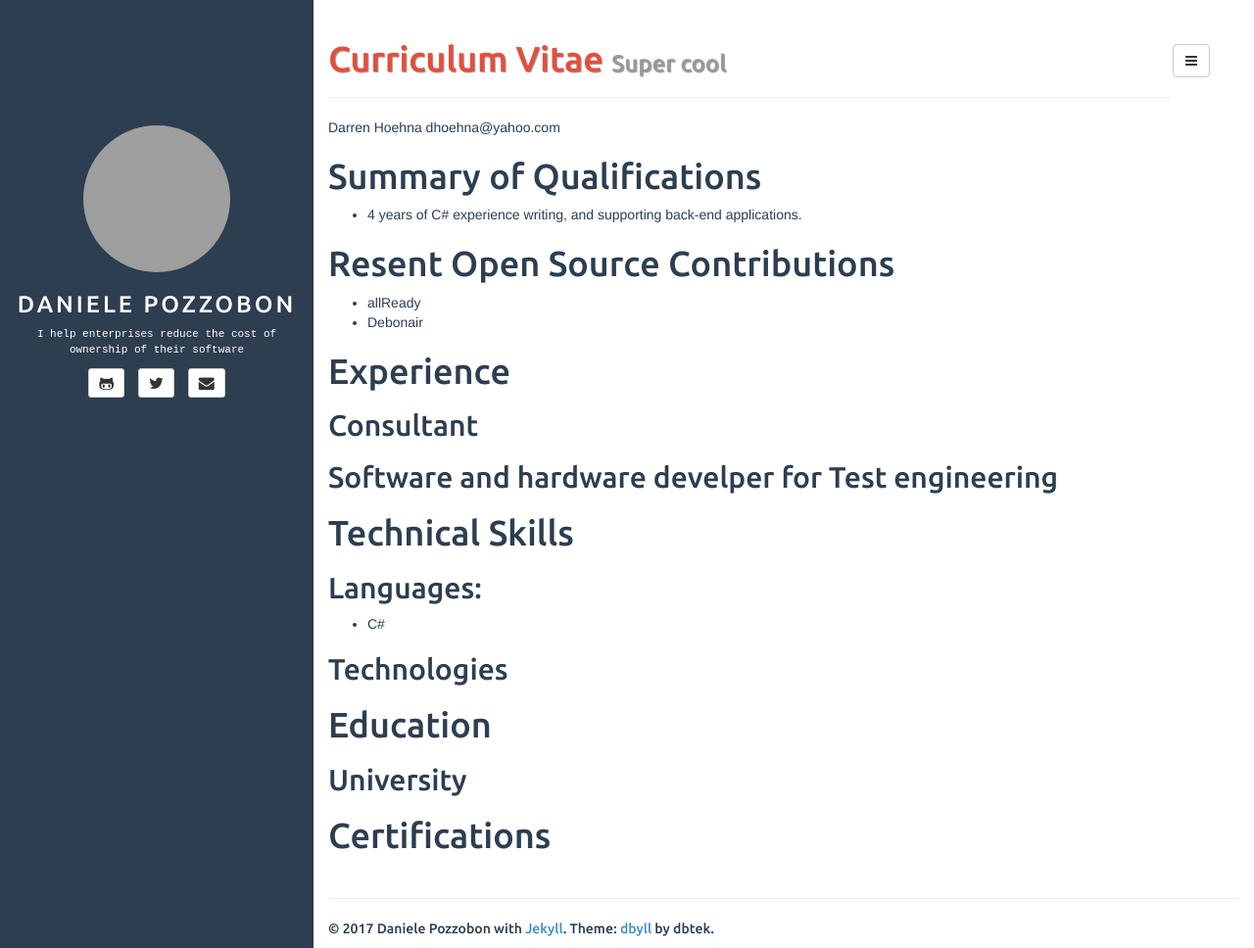
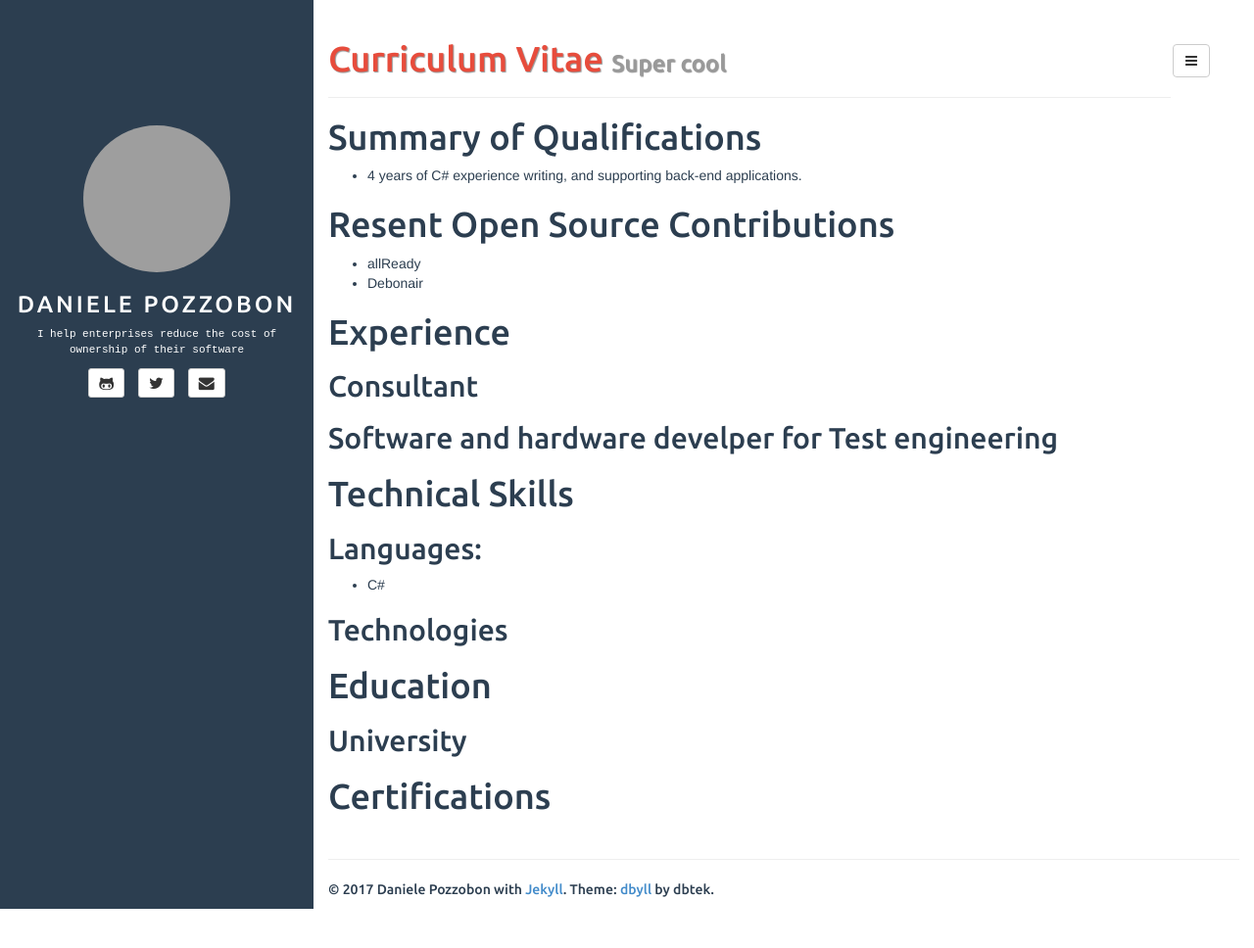
Before and after one commit to danielepo/danielepo.github.io, a Jekyll site: the page built from index.md, in a window 1280 px wide and 968 px high. Shown: the whole window at 98% size. Built offline with Jekyll 4.4.1, drawn with Linux system fonts in a browser that asks for light colours; grey boxes are pictures that could not be loaded.

```diff
--- a/_config.yml
+++ b/_config.yml
@@ -27,6 +27,9 @@ author:
   bio: I help enterprises reduce the cost of ownership of their software
   email_md5: a2eaf2964ffd1ef2b92c8119f5d868b2
 
+  skills: [
+    "C#"
+  ]
 #rss_path: feed.xml
 #categories_path: categories.html
 #tags_path: tags.html
@@ -34,6 +37,8 @@ author:
 # set it as url of an image
 # sidebar_background_image: https://www.dropbox.com/s/g9h23zrycedxtk5/sky.png?raw=1
 
+
+
 BASE_PATH:
 
 gems:
--- a/_includes/page.html
+++ b/_includes/page.html
@@ -1,5 +1,6 @@
 <div class="page-header">
-  <h1>{{ page.title }} {% if page.tagline %} <small>{{ page.tagline }}</small>{% endif %}</h1>
+    <h1>{{ page.title }} {% if page.tagline %} <small>{{ page.tagline }}</small>{% endif %}</h1>
 </div>
+<div>{{skills[0]}}</div>
 
 {{ content }}
--- a/index.md
+++ b/index.md
@@ -3,10 +3,6 @@ layout: page
 title: Curriculum Vitae
 tagline: Super cool
 ---
-
-
-Darren Hoehna
-dhoehna@yahoo.com
 
 
 # Summary of Qualifications
```
